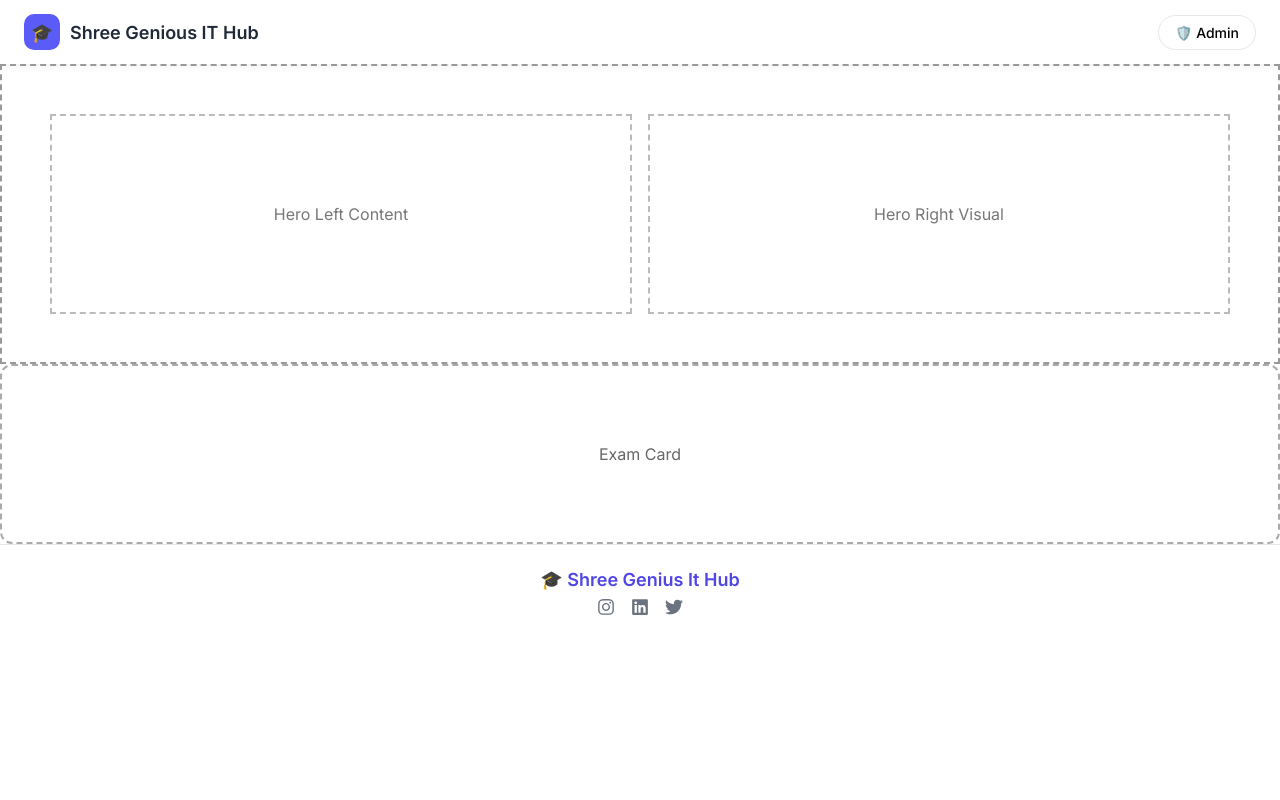
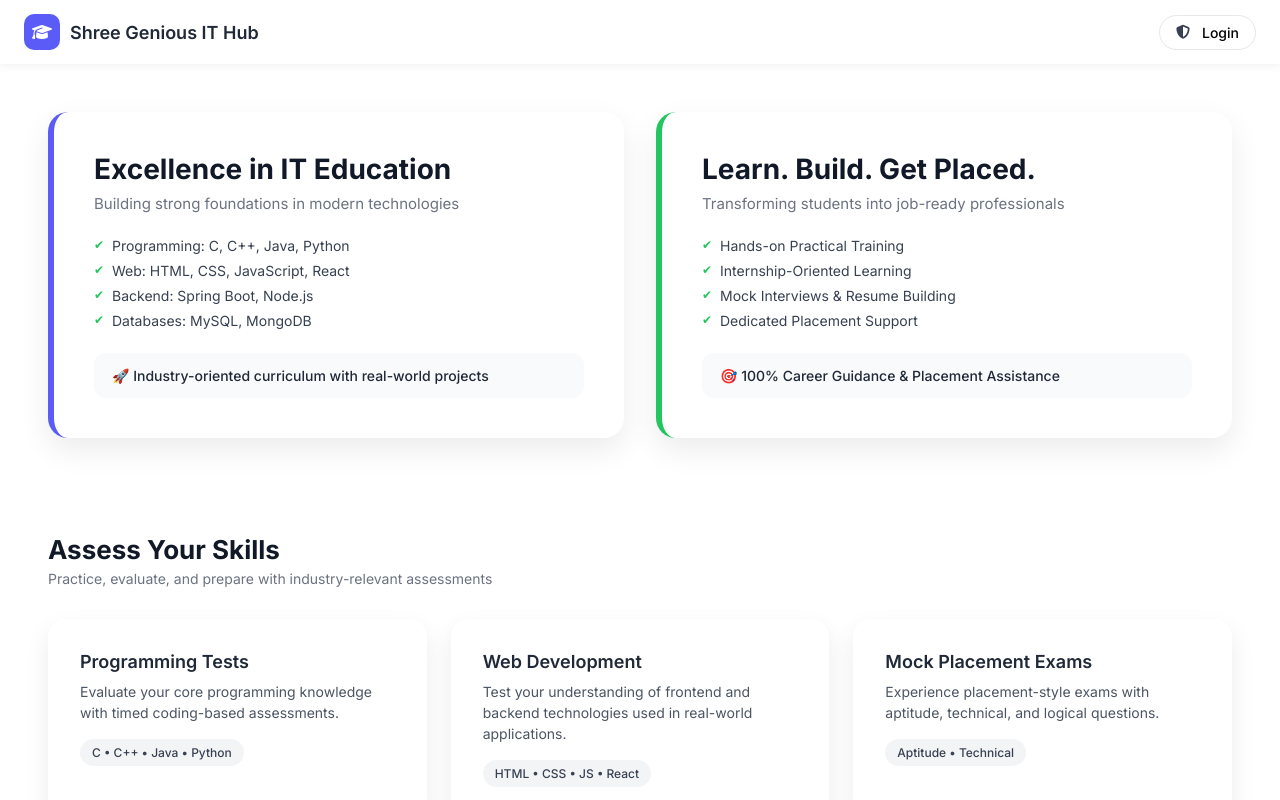
Before and after one commit to Ashish-kolhe/ExamModule, a React (Create React App) app: page / in a window 1280 px wide. Shown: the top 800 px of the page. Built offline with nearby package versions, Linux system fonts and the light colour scheme.

Commit message:
entire home page

```diff
--- a/src/user/components/ExamCard.jsx
+++ b/src/user/components/ExamCard.jsx
@@ -3,8 +3,40 @@ import "./examCard.css";
 
 export const ExamCard = () => {
   return (
-    <div className="exam-card-outline">
-      Exam Card
-    </div>
+    <section className="exam-section">
+      <h2 className="exam-title">Assess Your Skills</h2>
+      <p className="exam-subtitle">
+        Practice, evaluate, and prepare with industry-relevant assessments
+      </p>
+
+      <div className="exam-grid">
+        <div className="exam-card">
+          <h3>Programming Tests</h3>
+          <p>
+            Evaluate your core programming knowledge with timed coding-based
+            assessments.
+          </p>
+          <span className="exam-tag">C • C++ • Java • Python</span>
+        </div>
+
+        <div className="exam-card">
+          <h3>Web Development</h3>
+          <p>
+            Test your understanding of frontend and backend technologies used
+            in real-world applications.
+          </p>
+          <span className="exam-tag">HTML • CSS • JS • React</span>
+        </div>
+
+        <div className="exam-card">
+          <h3>Mock Placement Exams</h3>
+          <p>
+            Experience placement-style exams with aptitude, technical, and
+            logical questions.
+          </p>
+          <span className="exam-tag">Aptitude • Technical</span>
+        </div>
+      </div>
+    </section>
   );
 };
--- a/src/user/components/Footer.jsx
+++ b/src/user/components/Footer.jsx
@@ -5,7 +5,16 @@ export const Footer = () => {
   return (
     <footer className="footer">
       <div className="footer-logo">
-        🎓 <span>Shree Genius It Hub</span>
+<i
+  className="fa-solid fa-graduation-cap"
+  style={{
+    fontSize: "22px",
+    color: "#4f46e5",
+    marginRight: "8px"
+  }}
+></i>
+<span>Shree Genius It Hub</span>
+
       </div>
 
       <div className="footer-icons">
--- a/src/user/components/Hero.jsx
+++ b/src/user/components/Hero.jsx
@@ -3,9 +3,44 @@ import "./hero.css";
 
 export const Hero = () => {
   return (
-    <section className="hero-outline">
-      <div className="hero-left-outline">Hero Left Content</div>
-      <div className="hero-right-outline">Hero Right Visual</div>
+    <section className="hero">
+      {/* Left Card */}
+      <div className="hero-card left-card">
+        <h1>Excellence in IT Education</h1>
+        <p className="subtitle">
+          Building strong foundations in modern technologies
+        </p>
+
+        <ul className="tech-list">
+          <li>Programming: C, C++, Java, Python</li>
+          <li>Web: HTML, CSS, JavaScript, React</li>
+          <li>Backend: Spring Boot, Node.js</li>
+          <li>Databases: MySQL, MongoDB</li>
+        </ul>
+
+        <div className="highlight">
+          🚀 Industry-oriented curriculum with real-world projects
+        </div>
+      </div>
+
+      {/* Right Card */}
+      <div className="hero-card right-card">
+        <h1>Learn. Build. Get Placed.</h1>
+        <p className="subtitle">
+          Transforming students into job-ready professionals
+        </p>
+
+        <ul className="tech-list">
+          <li>Hands-on Practical Training</li>
+          <li>Internship-Oriented Learning</li>
+          <li>Mock Interviews & Resume Building</li>
+          <li>Dedicated Placement Support</li>
+        </ul>
+
+        <div className="highlight">
+          🎯 100% Career Guidance & Placement Assistance
+        </div>
+      </div>
     </section>
   );
 };
--- a/src/user/components/Navbar.jsx
+++ b/src/user/components/Navbar.jsx
@@ -1,22 +1,46 @@
 import React from 'react'
 
-const Navbar = () => {
+function Navbar() {
   return (
     <div>
       <nav className="navbar">
       {/* Left Section */}
       <div className="navbar-left">
-        <div className="logo">
-          🎓
-        </div>
+        <div
+            style={{
+            width: "36px",
+            height: "36px",
+            backgroundColor: "#5b5bf7",
+            borderRadius: "10px",
+            display: "flex",
+            alignItems: "center",
+            justifyContent: "center",
+            color: "#ffffff",
+            fontSize: "16px"
+          }}
+         >
+         <i className="fas fa-graduation-cap"></i>
+       </div>
+
         <span className="brand-name">Shree Genious IT Hub</span>
       </div>
 
       {/* Right Section */}
       <div className="navbar-right">
-        <button className="admin-btn">
-          🛡️ Admin
+        <a href='/admin/dashboard' style={{textDecoration:"none"}}>
+        <button className="admin-btn" >
+            <i
+             className="fas fa-shield-alt"
+             style={{
+             fontSize: "14px",
+             color: "#374151",
+             marginRight: "6px"
+             }}
+            ></i>
+            Login
         </button>
+        </a>
+
       </div>
     </nav>
     </div>
--- a/src/user/components/examCard.css
+++ b/src/user/components/examCard.css
@@ -1,9 +1,61 @@
-.exam-card-outline {
-  height: 180px;
-  border: 2px dashed #aaa;
-  border-radius: 12px;
-  display: flex;
-  align-items: center;
-  justify-content: center;
-  color: #666;
+.exam-section {
+  padding: 3rem;
 }
+
+.exam-title {
+  font-size: 26px;
+  font-weight: 700;
+  color: #111827;
+  margin-bottom: 0.3rem;
+}
+
+.exam-subtitle {
+  font-size: 14px;
+  color: #6b7280;
+  margin-bottom: 2rem;
+}
+
+/* Grid */
+.exam-grid {
+  display: grid;
+  grid-template-columns: repeat(auto-fit, minmax(260px, 1fr));
+  gap: 1.5rem;
+}
+
+/* Card */
+.exam-card {
+  background: #ffffff;
+  padding: 2rem;
+  border-radius: 18px;
+  box-shadow: 0 10px 25px rgba(0, 0, 0, 0.08);
+  transition: transform 0.3s ease, box-shadow 0.3s ease;
+}
+
+.exam-card:hover {
+  transform: translateY(-6px);
+  box-shadow: 0 18px 35px rgba(0, 0, 0, 0.12);
+}
+
+.exam-card h3 {
+  font-size: 18px;
+  font-weight: 600;
+  color: #1f2937;
+  margin-bottom: 0.6rem;
+}
+
+.exam-card p {
+  font-size: 14px;
+  color: #4b5563;
+  margin-bottom: 1rem;
+  line-height: 1.5;
+}
+
+.exam-tag {
+  display: inline-block;
+  font-size: 12px;
+  padding: 6px 12px;
+  border-radius: 20px;
+  background: #f3f4f6;
+  color: #374151;
+  font-weight: 500;
+}
--- a/src/user/components/hero.css
+++ b/src/user/components/hero.css
@@ -1,17 +1,75 @@
-.hero-outline {
+.hero {
   display: flex;
-  gap: 1rem;
+  gap: 2rem;
   padding: 3rem;
-  border: 2px dashed #999;
 }
 
-.hero-left-outline,
-.hero-right-outline {
+/* Common Card Style */
+.hero-card {
   flex: 1;
-  min-height: 200px;
-  border: 2px dashed #bbb;
-  display: flex;
-  align-items: center;
-  justify-content: center;
-  color: #777;
+  padding: 2.5rem;
+  border-radius: 20px;
+  background: #ffffff;
+  box-shadow: 0 12px 30px rgba(0, 0, 0, 0.08);
+  transition: transform 0.3s ease;
 }
+
+.hero-card:hover {
+  transform: translateY(-6px);
+}
+
+/* Left Card Accent */
+.left-card {
+  border-left: 6px solid #5b5bf7;
+}
+
+/* Right Card Accent */
+.right-card {
+  border-left: 6px solid #22c55e;
+}
+
+.hero-card h1 {
+  font-size: 28px;
+  font-weight: 700;
+  color: #111827;
+  margin-bottom: 0.5rem;
+}
+
+.subtitle {
+  font-size: 15px;
+  color: #6b7280;
+  margin-bottom: 1.5rem;
+}
+
+/* Tech List */
+.tech-list {
+  list-style: none;
+  padding: 0;
+  margin-bottom: 1.5rem;
+}
+
+.tech-list li {
+  font-size: 14px;
+  color: #374151;
+  margin-bottom: 8px;
+  padding-left: 18px;
+  position: relative;
+}
+
+.tech-list li::before {
+  content: "✔";
+  position: absolute;
+  left: 0;
+  color: #22c55e;
+  font-size: 12px;
+}
+
+/* Highlight Box */
+.highlight {
+  background: #f9fafb;
+  padding: 14px 18px;
+  border-radius: 12px;
+  font-size: 14px;
+  font-weight: 500;
+  color: #1f2937;
+}
```
Also changed, not shown: 1 other file (tests, documents, lock files or other folders).
